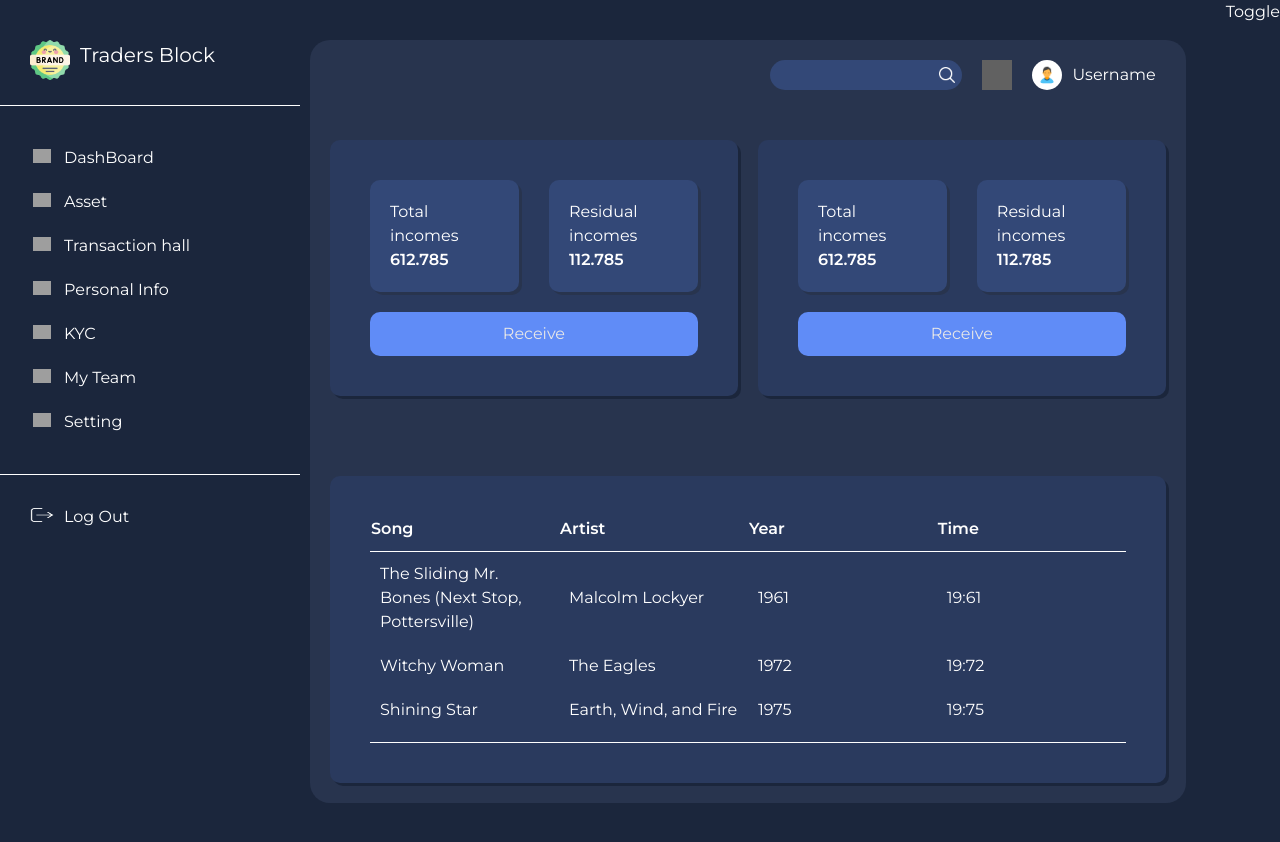
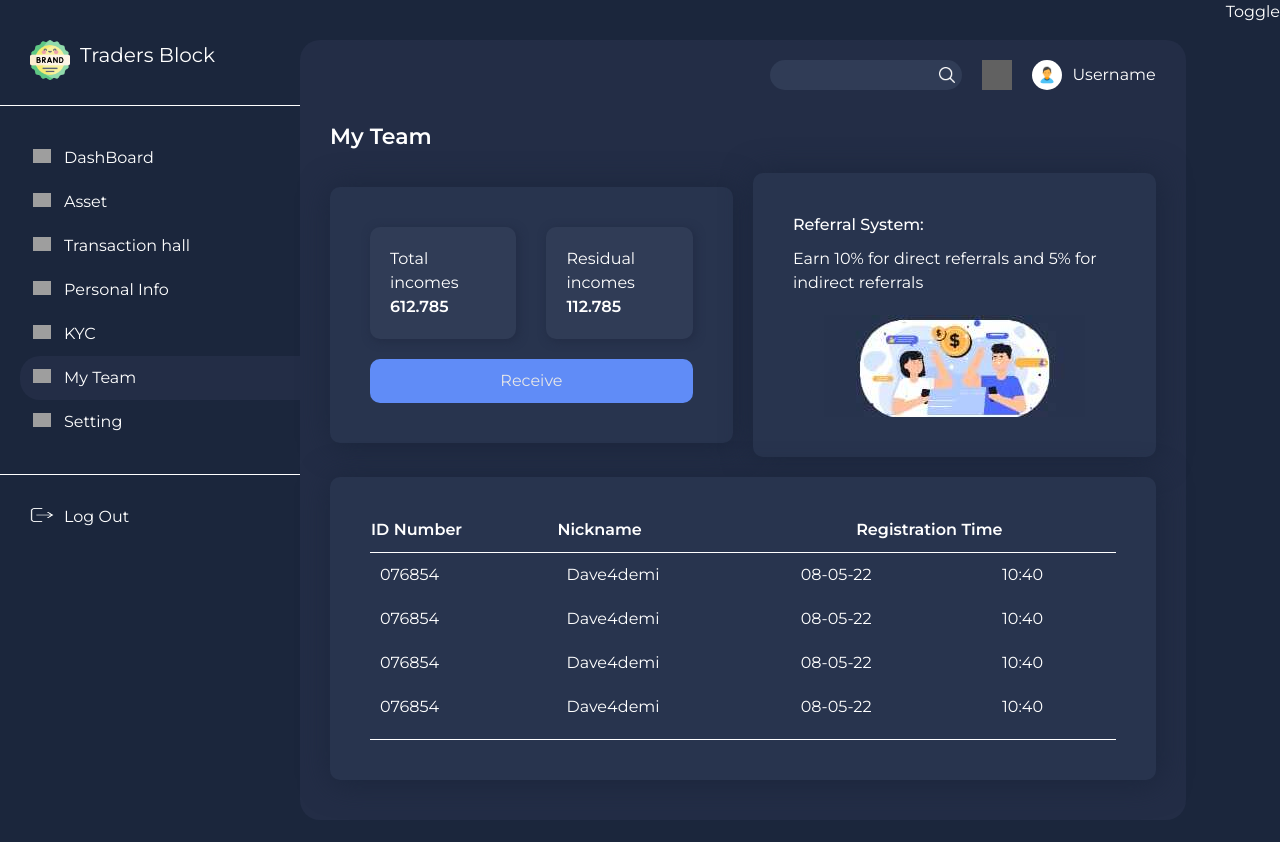
Before and after one commit to that-it-nerd/traders-block, a Next.js app: page / in a window 1280 px wide. Shown: the top 842 px of the page. Built offline with nearby package versions, Linux system fonts and the light colour scheme; grey boxes are pictures that could not be loaded.

Commit message:
complete design

```diff
--- a/components/Cards/card.module.scss
+++ b/components/Cards/card.module.scss
@@ -4,9 +4,19 @@
   padding: 40px;
   margin: 0 10px 20px 10px;
   border-radius: 10px;
-	box-shadow: 3px 3px var(--dark);
+  box-shadow: 2px 2px 30px 2px var(--dark);
 
   .card_content {
+    &.referral_card {
+      h3 {
+        font-size: 16px;
+        font-weight: 500;
+        margin-bottom: 10px;
+      }
+      p {
+        margin-bottom: 20px;
+      }
+    }
     .income_section {
       display: flex;
       align-items: center;
@@ -19,7 +29,7 @@
         background-color: var(--darkQuaternary);
         padding: 20px;
         border-radius: 10px;
-				box-shadow: 3px 3px var(--darkSecondary);
+        box-shadow: 2px 2px 8px 1px var(--darkSecondary);
       }
     }
     button {
@@ -40,6 +50,9 @@
     th {
       text-align: left;
       padding-bottom: 10px;
+      &.common_header {
+        text-align: center;
+      }
     }
     tr {
       td {
--- a/components/Cards/index.tsx
+++ b/components/Cards/index.tsx
@@ -1,55 +1,75 @@
-import React from 'react';
-import styles from './card.module.scss';
+import React from "react";
+import styles from "./card.module.scss";
+import referralImage from "../../public/images/referral.jpeg";
+import Image from "next/image";
+
 interface Props {
   type: string;
 }
 const Card: React.FC<Props> = ({ type }) => {
   return (
     <div className={styles.card}>
-			{type === 'card' && (
+      {type === "card" && (
         <div className={styles.card_content}>
           <div className={styles.income_section}>
             <div className={styles.income_content}>
               <h4>Total incomes</h4>
-							<h4 className='bold'>612.785</h4>
+              <h4 className="bold">612.785</h4>
             </div>
-						<div className={styles.income_content}>
+            <div className={`${styles.income_content}`}>
               <h4>Residual incomes</h4>
-							<h4 className='bold'>112.785</h4>
+              <h4 className="bold">112.785</h4>
             </div>
           </div>
           <button>Receive</button>
         </div>
       )}
-			{type === 'table' && (
-				<table className={`table-fixed border-spacing-4 ${styles.custom_table}`}>
+      {type === "referral" && (
+        <div className={`${styles.card_content}  ${styles.referral_card}`}>
+          <h3>Referral System:</h3>
+          <p>Earn 10% for direct referrals and 5% for indirect referrals</p>
+          <div className="flex justify-center">
+            <Image src={referralImage} />
+          </div>
+        </div>
+      )}
+      {type === "table" && (
+        <table
+          className={`table-fixed border-spacing-4 ${styles.custom_table}`}
+        >
           <thead>
             <tr>
-							<th>Song</th>
-							<th>Artist</th>
-							<th>Year</th>
-							<th>Time</th>
+              <th>ID Number</th>
+              <th>Nickname</th>
+              <th colSpan={2} className={styles.common_header}>
+                Registration Time
+              </th>
             </tr>
           </thead>
           <tbody>
             <tr>
-							<td>The Sliding Mr. Bones (Next Stop, Pottersville)</td>
-							<td>Malcolm Lockyer</td>
-							<td>1961</td>
-							<td>19:61</td>
-
+              <td>076854</td>
+              <td>Dave4demi</td>
+              <td className="text-center">08-05-22</td>
+              <td className="text-center">10:40</td>
             </tr>
             <tr>
-							<td>Witchy Woman</td>
-							<td>The Eagles</td>
-							<td>1972</td>
-							<td>19:72</td>
+              <td>076854</td>
+              <td>Dave4demi</td>
+              <td className="text-center">08-05-22</td>
+              <td className="text-center">10:40</td>
             </tr>
             <tr>
-							<td>Shining Star</td>
-							<td>Earth, Wind, and Fire</td>
-							<td>1975</td>
-							<td>19:75</td>
+              <td>076854</td>
+              <td>Dave4demi</td>
+              <td className="text-center">08-05-22</td>
+              <td className="text-center">10:40</td>
+            </tr>
+            <tr>
+              <td>076854</td>
+              <td>Dave4demi</td>
+              <td className="text-center">08-05-22</td>
+              <td className="text-center">10:40</td>
             </tr>
           </tbody>
         </table>
--- a/components/HeroScreen/heroScreen.module.scss
+++ b/components/HeroScreen/heroScreen.module.scss
@@ -6,12 +6,11 @@
   background-color: var(--darkSecondary);
   .nav_bar {
     float: right;
+    width: 100%;
   }
-  .cards_container {
-    // margin-top: 80px;
-    display: flex;
-    justify-content: flex-start;
-    align-items: center;
-    margin: 80px -10px -20px -10px;
+  .page_head {
+    margin: 60px 0 20px 10px;
+    font-size: 22px;
+    font-weight: 800;
   }
 }
--- a/components/HeroScreen/index.tsx
+++ b/components/HeroScreen/index.tsx
@@ -1,34 +1,37 @@
-import React, { useState } from 'react';
-import Card from '../Cards';
-import DashBoard from '../DashBoard/index';
-import TopBar from '../TopBar';
-import User from '../../JSON/User.json'
-import styles from './heroScreen.module.scss';
+import React, { useState } from "react";
+import Card from "../Cards";
+import DashBoard from "../DashBoard/index";
+import TopBar from "../TopBar";
+import User from "../../JSON/User.json";
+import styles from "./heroScreen.module.scss";
 interface Data {
   name: string;
   age: number;
 }
-interface User{
-	id:number;
-	name:string;
-	icon:string;
+interface User {
+  id: number;
+  name: string;
+  icon: string;
 }
 const HeroScreen = () => {
   const [data, setData] = useState<Data>({
-		name: 'John',
+    name: "John",
     age: 30,
   });
   return (
     <div className={`basis-5/7 ${styles.heroScreen}`}>
-			<div className={styles.nav_bar}>
-				<TopBar  />
+      <div className={`${styles.nav_bar} flex justify-end`}>
+        <TopBar />
       </div>
-			<div className={styles.cards_container}>
-				<Card type={'card'} />
-				<Card type={'card'}/>
+      <div className={styles.page_head}>
+        <h4>My Team</h4>
       </div>
-			<div className={styles.cards_container}>
-				<Card type={'table'}/>
+      <div className={`flex justify-start items-center`}>
+        <Card type={"card"} />
+        <Card type={"referral"} />
+      </div>
+      <div className={`flex justify-start items-center`}>
+        <Card type={"table"} />
       </div>
       {/* <DashBoard data={data} setData={setData} /> */}
     </div>
--- a/components/Sidebar/index.js
+++ b/components/Sidebar/index.js
@@ -22,7 +22,7 @@ const Sidebar = () => {
           Tabs.map((tab, index) => (
             <li
               key={tab.id}
-              className={`flex flex-row ${index === 5 && "active-tab"} `}
+              className={`flex flex-row  ${index === 5 && styles.active_tab} `}
             >
               <Link href="#">
                 <a>
--- a/components/Sidebar/sidebar.module.scss
+++ b/components/Sidebar/sidebar.module.scss
@@ -1,5 +1,4 @@
 .sidebar {
-  margin-right: 10px;
   width: 10%;
   min-width: 300px;
   padding: 40px 0 0 0;
@@ -13,15 +12,18 @@
   }
   .tabs_list {
     border-bottom: 1px solid var(--darkFont);
-    padding: 30px 0 30px 30px;
-    .active-tab {
+    padding: 30px 0 30px 20px;
+    .active_tab {
       background-color: var(--darkSecondary) !important;
     }
     li {
-      padding: 10px 0;
+      padding: 10px 0 10px 10px;
+
+      border-bottom-left-radius: 20px;
+      border-top-left-radius: 20px;
       span {
         margin-right: 10px !important;
-        img{
+        img {
           object-fit: contain;
         }
       }
--- a/styles/globals.scss
+++ b/styles/globals.scss
@@ -1,13 +1,13 @@
 @import url("https://fonts.googleapis.com/css2?family=Montserrat:wght@400;500;600&display=swap");
 :root {
   --dark: #1b263c;
-  --darkSecondary: #28344e;
-  --darkTertiary:#2a3a5e;
-  --darkQuaternary:#334877;
+  --darkSecondary: #232d46;
+  --darkTertiary: #28344e;
+  --darkQuaternary: #303c56;
   --darkFont: #ffffff;
   --light: #e7e7e7;
   --lightFont: #020202;
-  --blue:#608cf7;
+  --blue: #608cf7;
 }
 
 html,
@@ -54,12 +54,12 @@ a {
   width: 100% !important;
   padding: 30px 20px !important;
 }
-.bold{
+.bold {
   font-weight: 600;
 }
-.normal{
+.normal {
   font-weight: 500;
 }
-.regular{
+.regular {
   font-weight: 400;
 }
```
Also changed, not shown: public/images/referral.jpeg (added). Lines whose indentation alone changed are shown as unchanged.
